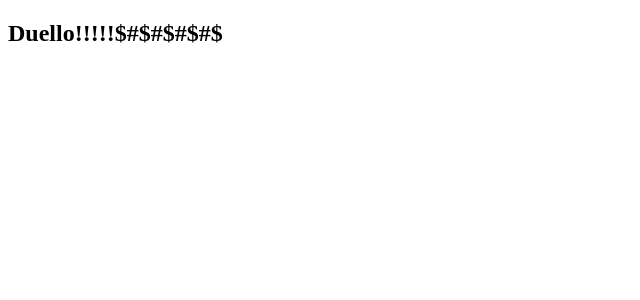
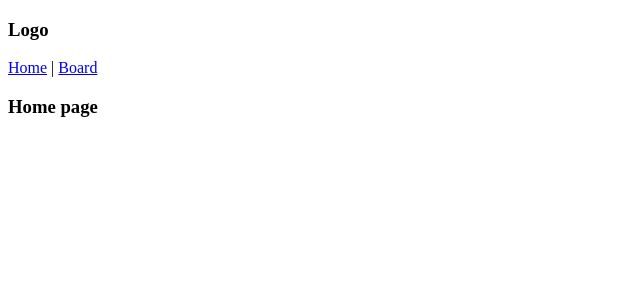
Before and after one commit to syntaxcat/duellofrontend, a Vue app: page /#/ in a window 1280 px wide. Shown: the top 300 px of the page, without its empty margins (0-640 px from the left). Built offline with nearby package versions, Linux system fonts and the light colour scheme.

Commit message:
basic routing

```diff
--- a/src/App.vue
+++ b/src/App.vue
@@ -1,15 +1,13 @@
 <script setup>
-import { RouterLink, RouterView } from 'vue-router'
+import { RouterLink, RouterView } from "vue-router";
+import mainHeader from "./components/main-header.vue";
 </script>
 
 <template>
   <section>
-    <h1>
-      Duello!!!!!$#$#$#$#$
-    </h1>
+    <main-header />
     <RouterView />
   </section>
 </template>
 
-<style>
-</style>
+<style></style>
--- /dev/null
+++ b/src/components/main-header.vue
@@ -0,0 +1,15 @@
+<template>
+  <section class="main-header">
+    <h1>Logo</h1>
+    <nav>
+      <router-link to="/">Home</router-link> |
+      <router-link to="/board">Board</router-link>
+    </nav>
+  </section>
+</template>
+
+<script>
+export default {};
+</script>
+
+<style></style>
--- a/src/router/index.js
+++ b/src/router/index.js
@@ -1,8 +1,20 @@
 import { createRouter, createWebHashHistory } from 'vue-router'
+import homePage from '../views/home-page.vue'
+import mainBoard from '../views/main-board.vue'
 
 const router = createRouter({
   history: createWebHashHistory(import.meta.env.BASE_URL),
   routes: [
+    {
+      path: '/',
+      name: 'home',
+      component: homePage
+    },
+    {
+      path: '/board',
+      name: 'board',
+      component: mainBoard
+    },
 
   ]
 })
--- /dev/null
+++ b/src/views/home-page.vue
@@ -0,0 +1,11 @@
+<template>
+  <section class="home-page">
+      <h1>Home page</h1>
+  </section>
+</template>
+
+<script>
+export default {};
+</script>
+
+<style></style>
--- /dev/null
+++ b/src/views/main-board.vue
@@ -0,0 +1,15 @@
+<template>
+  <section class="main-board">
+      <h1>Board</h1>
+  </section>
+</template>
+
+<script>
+export default {
+
+}
+</script>
+
+<style>
+
+</style>
```
Also changed, not shown: src/views/welcome-page.vue (added).
